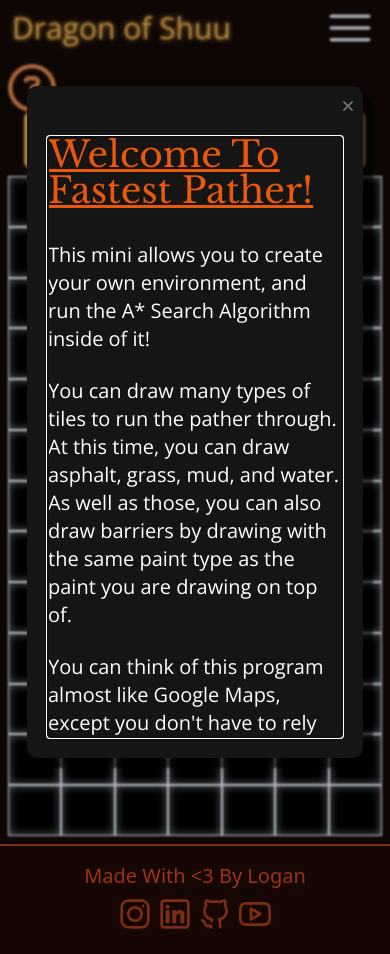
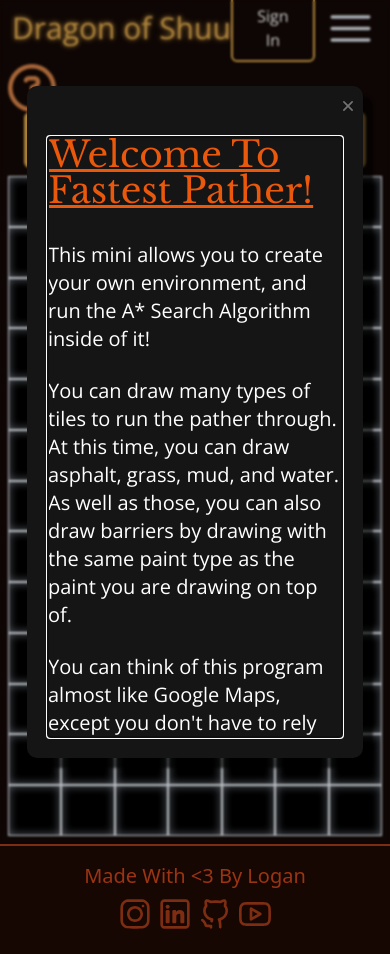
Before and after one commit to DragonOfShuu/dragon-of-shuu-site-ctac, a Next.js app: page /projects/fastest-pather in a window 390 px wide. Built offline with nearby package versions, Linux system fonts and the light colour scheme.

Commit message:
Added Login Capabilities

```diff
--- a/package.json
+++ b/package.json
@@ -13,7 +13,8 @@
     "mailing": "mailing"
   },
   "dependencies": {
-    "@neondatabase/serverless": "^1.0.2",
+    "@auth/neon-adapter": "^1.11.3",
+    "@neondatabase/serverless": "^1.1.0",
     "@react-three/drei": "^10.7.6",
     "@react-three/fiber": "^9.3.0",
     "@react-three/postprocessing": "^3.0.4",
@@ -21,6 +22,7 @@
     "gray-matter": "^4.0.3",
     "lodash": "^4.17.21",
     "next": "16.3.2",
+    "next-auth": "^5.0.0-beta.32",
     "react": "19.2.8",
     "react-dom": "19.2.8",
     "react-error-boundary": "^4.0.13",
--- /dev/null
+++ b/src/app/api/auth/[...nextauth]/route.ts
@@ -0,0 +1,3 @@
+import { handlers } from "@/app/lib/auth/auth";
+
+export const { GET, POST } = handlers;
--- a/src/app/api/sql.ts
+++ b/src/app/api/sql.ts
@@ -1,6 +1,6 @@
 import { neon } from "@neondatabase/serverless";
 
-const connectionString = process.env.NEON_DATABASE_URL;
+export const connectionString = process.env.NEON_DATABASE_URL;
 
 if (!connectionString) {
     throw new Error("NEON_DATABASE_URL environment variable is not defined");
@@ -45,7 +45,6 @@ export class Database {
     }
 
     async query<T = any>(strings: string, ...values: any[]): Promise<T[]> {
-        // return (this.client as any)(strings, ...values);
         return this.client.query(strings, ...values) as Promise<T[]>;
     }
 }
--- a/src/app/globals.sass
+++ b/src/app/globals.sass
@@ -52,7 +52,10 @@
         background: rgb(0,0,0)
         background: linear-gradient(0deg, rgba(0,0,0,0.6) 0%, rgba(0,0,0,0) 50%, rgba(0,0,0,0.6) 100%)
     .nav-margin
-        height: globalvars.$nav-margin
+      height: globalvars.$nav-margin
+
+    .non-prominent-frame
+      @apply bg-orange-950 border-orange-700 border-2 rounded-md
 
     @keyframes hover-submit-button-anim
         0%
--- a/src/app/layout.tsx
+++ b/src/app/layout.tsx
@@ -4,8 +4,8 @@ import "./globals.sass";
 import NavBar from "../components/nav/navBar/NavBar";
 import Footer from "@/components/nav/footer/Footer";
 import NavBarProvider from "@/components/nav/navBar/NavBarProvider";
-
-
+import LoginButton from "@/components/nav/navBar/LoginButton";
+import { Suspense } from "react";
 
 const strikingFont = Libre_Baskerville({
     weight: "400",
@@ -40,7 +40,7 @@ export default function RootLayout({
                 className={`${strikingFont.variable} ${simpleFont.variable} ${simpleFont.className}`}
             >
                 <NavBarProvider>
-                    <NavBar />
+                    <NavBar loginButton={<LoginButton />} />
                     <div className={`min-h-screen flex flex-col`}>
                         {children}
                     </div>
--- /dev/null
+++ b/src/app/lib/auth/auth.ts
@@ -0,0 +1,15 @@
+import { connectionString } from "@/app/api/sql";
+import NeonAdapter from "@auth/neon-adapter";
+import { Pool } from "@neondatabase/serverless";
+import NextAuth from "next-auth";
+import Google from "next-auth/providers/google";
+
+export const { handlers, signIn, signOut, auth } = NextAuth(() => {
+    const pool = new Pool({ connectionString });
+
+    return {
+        // https://authjs.dev/getting-started/adapters/neon
+        adapter: NeonAdapter(pool),
+        providers: [Google],
+    };
+});
--- /dev/null
+++ b/src/app/proxy.ts
@@ -0,0 +1 @@
+export { auth as proxy } from "@/app/lib/auth/auth";
--- a/src/components/ErrorComponent.tsx
+++ b/src/components/ErrorComponent.tsx
@@ -24,9 +24,7 @@ const ErrorComponent = (props: ErrorComponentPropType) => {
                 >
                     ERROR
                 </h1>
-                <div
-                    className={`flex flex-col p-4 h-full bg-orange-950 border-orange-700 border-2 rounded-md`}
-                >
+                <div className={`flex flex-col p-4 h-full non-prominent-frame`}>
                     <h2>Oh No, Something Went Wrong!</h2>
                     <p>{snarkyComment}</p>
                     <div
--- /dev/null
+++ b/src/components/nav/navBar/LoginButton.tsx
@@ -0,0 +1,28 @@
+import Link from "next/link";
+import SpecialButton from "@/components/SpecialButton";
+// import { auth } from "@/app/lib/auth/auth";
+// import { use } from "react";
+
+const LoginButton = async () => {
+    // const session = use(auth());
+    // const email = session?.user?.email;
+
+    // if (email) {
+    //     return (
+    //         <span
+    //             className="text-orange-400 text-sm font-medium truncate max-w-[160px]"
+    //             title={email}
+    //         >
+    //             {email}
+    //         </span>
+    //     );
+    // }
+
+    return (
+        <Link href="/login">
+            <SpecialButton notProminent>Sign In</SpecialButton>
+        </Link>
+    );
+};
+
+export default LoginButton;
--- a/src/components/nav/navBar/NavBar.tsx
+++ b/src/components/nav/navBar/NavBar.tsx
@@ -15,9 +15,20 @@ import iIcon from "@/assets/lineIcons/iIcon.svg";
 import useWindowScroll from "@/components/hooks/useWindowScroll";
 import styles from "./NavBar.module.sass";
 import useNavBar from "@/components/nav/navBar/NavBarContext";
+import { ReactNode } from "react";
 
-type Props = {};
+// Navbar component provides responsive navigation with:
+// - Desktop: horizontal nav links + Sign In button on right
+// - Mobile: hamburger menu + optional Sign In button
+// - Auto-hide on scroll + manual collapse/expand
 
+// NavBar component props
+type Props = {
+    /** Server-rendered login button passed as a slot to keep auth server-side */
+    loginButton: ReactNode;
+};
+
+// Hook to manage mobile nav visibility - closes nav when screen resizes above md breakpoint
 const useMobileNavOnlySmall = () => {
     const { width } = useWindowDimensions();
     const [mobileNavVis, setMobileNavVis] = useState<boolean>(false);
@@ -27,13 +38,16 @@ const useMobileNavOnlySmall = () => {
 
         if (!aboveMd(width)) return;
 
+        // Close mobile nav when viewport goes above md breakpoint
         setMobileNavVis(false);
     }, [width, mobileNavVis]);
 
     return { mobileNavVis, setMobileNavVis };
 };
 
-const NavBar = (props: Props) => {
+// Main navbar component - responsive design with desktop and mobile layouts
+const NavBar = ({ loginButton }: Props) => {
+    // Main navigation links that appear in desktop nav and mobile menu
     const navLinks: NavLinkType[] = [
         {
             text: "Home",
@@ -57,14 +71,19 @@ const NavBar = (props: Props) => {
         },
     ];
 
+    // Mobile nav state management
     const { mobileNavVis, setMobileNavVis } = useMobileNavOnlySmall();
+    // Track scroll position for navbar background effect
     const { scrollY } = useWindowScroll();
+    // Global navbar visibility state (for show/hide toggle)
     const { navBarData, setNavBarData } = useNavBar();
 
+    // Toggle mobile nav visibility when hamburger is clicked
     function menuIconClick() {
         setMobileNavVis(!mobileNavVis);
     }
 
+    // Close mobile nav when a link is clicked, with slight delay for animation
     const navClicked = () => {
         setTimeout(() => setMobileNavVis(false), 500);
     };
@@ -76,9 +95,11 @@ const NavBar = (props: Props) => {
             data-visible={navBarData.forceVisible ? true : navBarData.isVisible}
         >
             <div className={`pointer-events-auto`}>
+                {/* Main navbar header - contains logo, desktop nav, and Sign In button */}
                 <div
                     className={`flex items-center lg:grid grid-flow-col lg:grid-cols-[25%_50%_25%] px-3 md:py-2 h-nav-margin ${scrollY > 0 && !mobileNavVis ? `bg-orange-975 bg-opacity-80 backdrop-blur-md` : ``} transition-colors`}
                 >
+                    {/* Logo/Branding - Left section */}
                     <Link
                         href={`/`}
                         className={`text-lg sm:text-3xl text-amber-500 text-glow shadow-amber-500 text-nowrap`}
@@ -86,6 +107,7 @@ const NavBar = (props: Props) => {
                         Dragon of Shuu
                     </Link>
 
+                    {/* Desktop navigation links - Center section (hidden on mobile) */}
                     <div
                         className={`ml-4 gap-2 hidden md:flex justify-end lg:justify-center flex-grow`}
                     >
@@ -94,9 +116,20 @@ const NavBar = (props: Props) => {
                         ))}
                     </div>
 
+                    {/* Desktop login button - Right section (only on md+ screens) */}
                     <div
-                        className={`md:hidden flex justify-end h-full flex-grow`}
+                        className={`hidden md:flex justify-end items-center gap-2`}
                     >
+                        {loginButton}
+                    </div>
+
+                    {/* Mobile hamburger menu - Right section (only on mobile) */}
+                    <div
+                        className={`md:hidden flex justify-end h-full flex-grow gap-2 items-center`}
+                    >
+                        {/* Mobile login button */}
+                        {loginButton}
+                        {/* Hamburger menu icon to toggle mobile nav */}
                         <LineIconButton
                             svg={HamburgerMenuIcon}
                             className={`w-14`}
@@ -104,6 +137,7 @@ const NavBar = (props: Props) => {
                         />
                     </div>
                 </div>
+                {/* Collapse/Expand button - appears when nav is hidden */}
                 <button
                     className={`${navBarData.isVisible || mobileNavVis ? `hidden` : `block`} rounded-b-lg w-12 py-2 ml-auto mr-4 bg-orange-950 flex items-center justify-center`}
                     onClick={() =>
@@ -120,6 +154,7 @@ const NavBar = (props: Props) => {
                     </span>
                 </button>
             </div>
+            {/* Mobile navigation menu - slides in from right when hamburger is clicked */}
             <div
                 className={`${styles.mobileLinkList}`}
                 data-mobile-vis={mobileNavVis}
```
Also changed, not shown: src/app/login/page.tsx (added, +22 -0 lines), src/app/page.tsx (+0 -9 lines), 1 other file (tests, documents, lock files or other folders).
